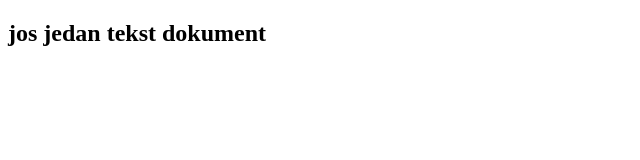
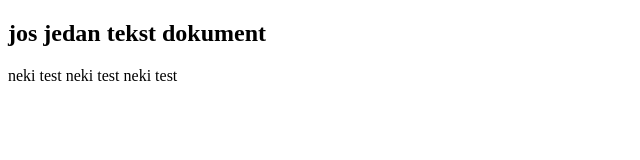
Before and after one commit to Gordana17/kodovisacasa, a plain HTML site: page 2_GIT/test.html in a window 1280 px wide. Shown: the whole page, without its empty margins (0-640 px from the left). Drawn offline with Linux system fonts and the light colour scheme.

Commit message:
izmene u fajlu test.html

```diff
--- a/2_GIT/test.html
+++ b/2_GIT/test.html
@@ -7,5 +7,6 @@
 </head>
 <body>
     <h2>jos jedan tekst dokument</h2>
+    <p>neki test neki test neki test</p>
 </body>
 </html>
```
